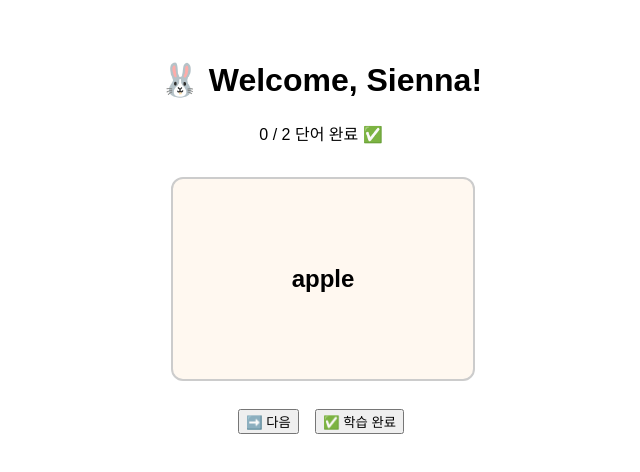
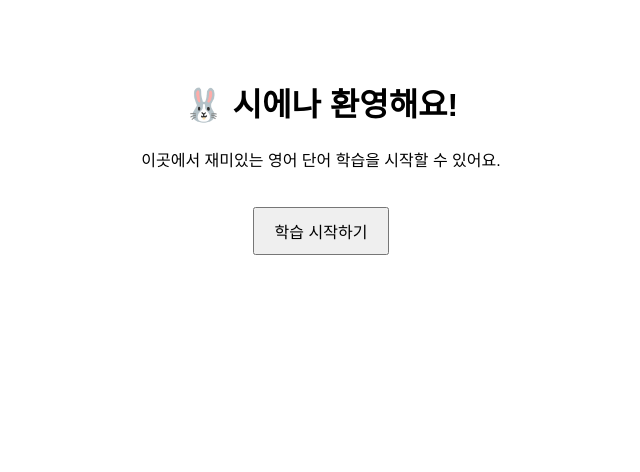
Before and after one commit to mikmin7315/sienna-flashcards, a Next.js app: page / in a window 1280 px wide. Shown: the top 472 px of the page, without its empty margins (319-959 px from the left). Built offline with nearby package versions, Linux system fonts and the light colour scheme.

Commit message:
Add files via upload

```diff
--- a/next.config.js
+++ b/next.config.js
@@ -1,3 +1 @@
-module.exports = {
-  reactStrictMode: true,
-}
+module.exports = { reactStrictMode: true };
--- a/pages/index.tsx
+++ b/pages/index.tsx
@@ -1,142 +1,11 @@
-import React, { useEffect, useState } from 'react';
-import Head from 'next/head';
-
-const words = [
-  {
-    word: 'apple',
-    meaning: '사과',
-    example: 'I eat an apple every day.',
-    image: 'https://via.placeholder.com/80?text=apple'
-  },
-  {
-    word: 'book',
-    meaning: '책',
-    example: 'She reads a book before bed.',
-    image: 'https://via.placeholder.com/80?text=book'
-  },
-];
-
 export default function Home() {
-  const [index, setIndex] = useState(0);
-  const [flipped, setFlipped] = useState(false);
-  const [completed, setCompleted] = useState<string[]>([]);
-  const [loading, setLoading] = useState(true);
-  const word = words[index] ?? null;
-
-  useEffect(() => {
-    const stored = localStorage.getItem('completedWords');
-    if (stored) {
-      try {
-        const parsed = JSON.parse(stored);
-        if (Array.isArray(parsed)) {
-          setCompleted(parsed);
-        }
-      } catch (e) {
-        console.error('Error parsing localStorage data:', e);
-      }
-    }
-    setLoading(false);
-  }, []);
-
-  const toggleFlip = () => setFlipped(!flipped);
-
-  const goNext = () => {
-    const newIndex = (index + 1) % words.length;
-    setIndex(newIndex);
-    setFlipped(false);
-  };
-
-  const markCompleted = () => {
-    if (!word) return;
-    const newCompleted = [...new Set([...completed, word.word])];
-    setCompleted(newCompleted);
-    localStorage.setItem('completedWords', JSON.stringify(newCompleted));
-  };
-
-  const speak = (text: string) => {
-    if (typeof window !== 'undefined' && text) {
-      const utterance = new SpeechSynthesisUtterance(text);
-      speechSynthesis.speak(utterance);
-    }
-  };
-
-  if (loading) return <div>로딩 중...</div>;
-  if (!word) return <div>단어를 불러오는 중 문제가 발생했습니다.</div>;
-
   return (
-    <div style={{ fontFamily: 'sans-serif', padding: '2rem', textAlign: 'center' }}>
-      <Head>
-        <title>Sienna's Flashcards</title>
-      </Head>
-
-      <h1>🐰 Welcome, Sienna!</h1>
-      <p>{completed.length} / {words.length} 단어 완료 ✅</p>
-
-      <div
-        onClick={toggleFlip}
-        style={{
-          margin: '2rem auto',
-          width: '300px',
-          height: '200px',
-          perspective: '1000px',
-          cursor: 'pointer',
-        }}
-      >
-        <div
-          style={{
-            width: '100%',
-            height: '100%',
-            position: 'relative',
-            transformStyle: 'preserve-3d',
-            transform: flipped ? 'rotateY(180deg)' : 'rotateY(0deg)',
-            transition: 'transform 0.6s'
-          }}
-        >
-          <div
-            style={{
-              position: 'absolute',
-              width: '100%',
-              height: '100%',
-              backfaceVisibility: 'hidden',
-              background: '#fff8f0',
-              display: 'flex',
-              alignItems: 'center',
-              justifyContent: 'center',
-              border: '2px solid #ccc',
-              borderRadius: '12px'
-            }}
-          >
-            <h2>{word.word}</h2>
-          </div>
-
-          <div
-            style={{
-              position: 'absolute',
-              width: '100%',
-              height: '100%',
-              backfaceVisibility: 'hidden',
-              background: '#e0f7fa',
-              transform: 'rotateY(180deg)',
-              display: 'flex',
-              flexDirection: 'column',
-              alignItems: 'center',
-              justifyContent: 'center',
-              border: '2px solid #ccc',
-              borderRadius: '12px'
-            }}
-          >
-            <p><strong>{word.meaning}</strong></p>
-            <p>{word.example}</p>
-            <button onClick={(e) => { e.stopPropagation(); speak(word.example); }}>🎧 영어 문장 듣기</button>
-            {word.image && (
-              <img src={word.image} alt={word.word} style={{ width: '80px', marginTop: '1rem' }} />
-            )}
-          </div>
-        </div>
-      </div>
-
-      <button onClick={goNext} style={{ marginRight: '1rem' }}>➡️ 다음</button>
-      <button onClick={markCompleted}>✅ 학습 완료</button>
+    <div style={{ fontFamily: 'sans-serif', textAlign: 'center', paddingTop: '50px' }}>
+      <h1>🐰 시에나 환영해요!</h1>
+      <p>이곳에서 재미있는 영어 단어 학습을 시작할 수 있어요.</p>
+      <button style={{ padding: '10px 20px', fontSize: '16px', marginTop: '20px' }}>
+        학습 시작하기
+      </button>
     </div>
   );
 }
```
Also changed, not shown: package.json (line endings or trailing spaces).
